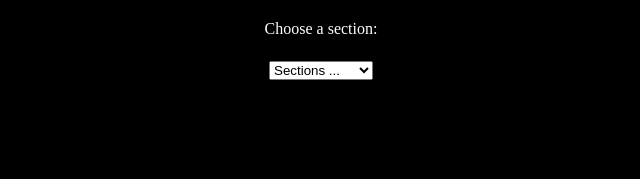
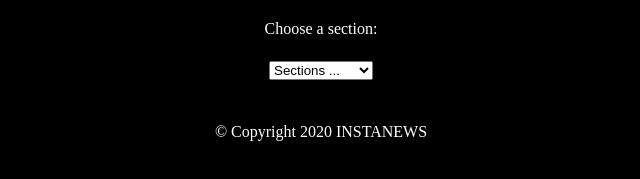
Before and after one commit to calyston/instanews, a website: page index.html in a window 1280 px wide. Shown: the part 39-218 px from the top of the page, without its empty margins (319-959 px from the left). Drawn offline with nearby package versions, Linux system fonts and the light colour scheme.

Commit message:
style: added footer

```diff
--- a/index.html
+++ b/index.html
@@ -47,6 +47,11 @@
   </section>
   <section class="grid">
   </section>
+  <section class="bottom">
+    <footer>
+      <span>© Copyright 2020 INSTANEWS</span>
+    </footer>
+  </section>
 
   <script src="https://code.jquery.com/jquery-3.4.1.min.js"
     integrity="sha256-CSXorXvZcTkaix6Yvo6HppcZGetbYMGWSFlBw8HfCJo=" crossorigin="anonymous"></script>
--- a/sass/_base.scss
+++ b/sass/_base.scss
@@ -72,6 +72,17 @@ header {
   }
 }
 
+footer {
+  display: flex;
+  flex-direction: column;
+  align-items: center;
+  padding-top: 20px;
+  padding-bottom: 40px;
+  & span {
+    color: white;
+  }
+}
+
 $desktop-width: 780px;
 $tablet-width: 320px;
 
--- a/sass/_layout.scss
+++ b/sass/_layout.scss
@@ -39,7 +39,6 @@ background-color: black;
     position: absolute;
     width: 96%;
     padding: 10px 2%;
-    // padding-left: 2%;
     margin: 0px;
     background-color: rgba(0,0,0,0.5);
     color: white;
```
Also changed, not shown: build/css/main.css, build/css/style.min.css.
